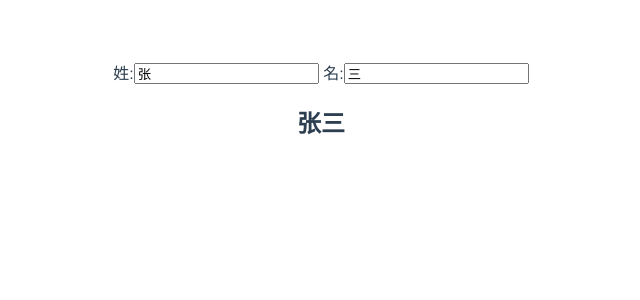
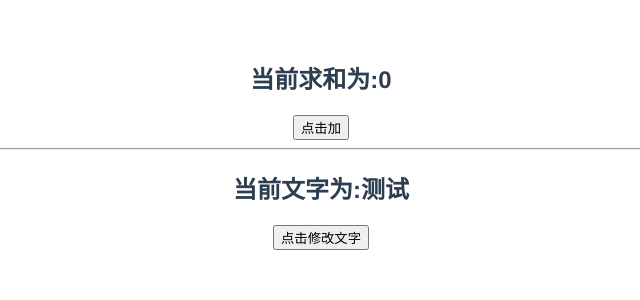
Before and after one commit to PeiJian0317/Vue3-Study, a Vue app: page / in a window 1280 px wide. Shown: the top 300 px of the page, without its empty margins (319-959 px from the left). Built offline with nearby package versions, Linux system fonts and the light colour scheme.

Commit message:
v3中的监视属性 --- 监视ref定义的数据

```diff
--- a/src/components/test.vue
+++ b/src/components/test.vue
@@ -1,28 +1,34 @@
 <template>
-  姓:<input type="text" v-model="person.firstName">
-  名:<input type="text" v-model="person.lastName">
-  <h2>{{ person.fullname }}</h2>
+ <h2>当前求和为:{{ sum }}</h2>
+ <button @click="sum++">点击加</button>
+ <hr>
+ <h2>当前文字为:{{ msg }}</h2>
+ <button @click="msg += '!'">点击修改文字</button>
 </template>
 
 <script>
-import { reactive,computed } from 'vue';
+import { ref, watch } from 'vue';
 export default {
   name: "test",
   setup() {
-    //数据
-    let person = reactive({
-      firstName:"张",
-      lastName:"三"
-    })
+    let sum = ref(0)
+    let msg = ref('测试')
 
-    person.fullname = computed(() =>{
-      return person.firstName + person.lastName
+    //情况一:监视一个ref定义的响应式数据时
+    // watch(sum,(newValue,oldValue) =>{
+    //   console.log(newValue,oldValue)
+    // })
+
+    //情况二:监视多个ref定义的响应式数据时 --->写成数组形式
+    watch([sum,msg],(newValue,oldValue) =>{
+      console.log(newValue,oldValue)
     })
 
 
     // 需要把结果返回出去(返回的是一个对象)
     return {
-      person,
+      sum,
+      msg
     };
 
   },
```
